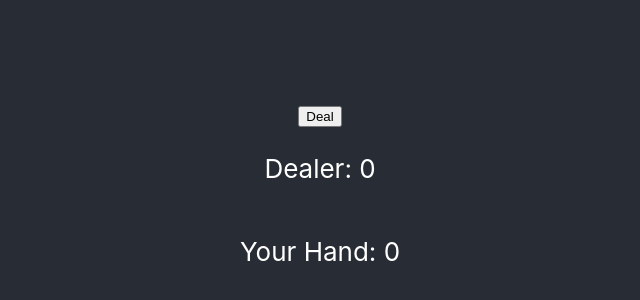
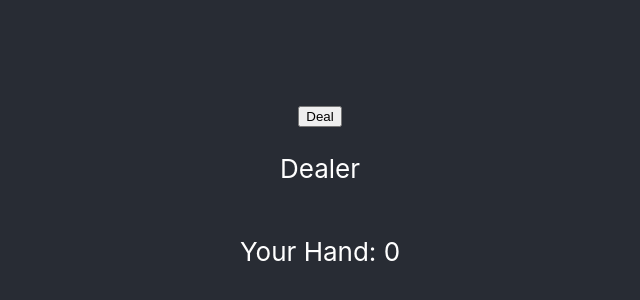
Before and after one commit to cristinabuenahora/corona-proj, a React (Create React App) app: page / in a window 1280 px wide. Shown: the part 206-506 px from the top of the page, without its empty margins (320-960 px from the left). Built offline with nearby package versions, Linux system fonts and the light colour scheme; what shuffle-array would draw is missing.

Commit message:
remove dealer total

```diff
--- a/src/Components/Blackjack.js
+++ b/src/Components/Blackjack.js
@@ -18,7 +18,7 @@ const Blackjack = ({ deal, hit, stand, reset, canHit, canStand, dealerHand, deal
          {resetButton}
        </div>
      : dealButton}
-     <p>Dealer: { dealerTotal }</p>
+     <p>Dealer</p>
      <Hand cards={ dealerHand } />
      <p>Your Hand: { playerTotal }</p>
      <Hand cards={ playerHand } />
```
